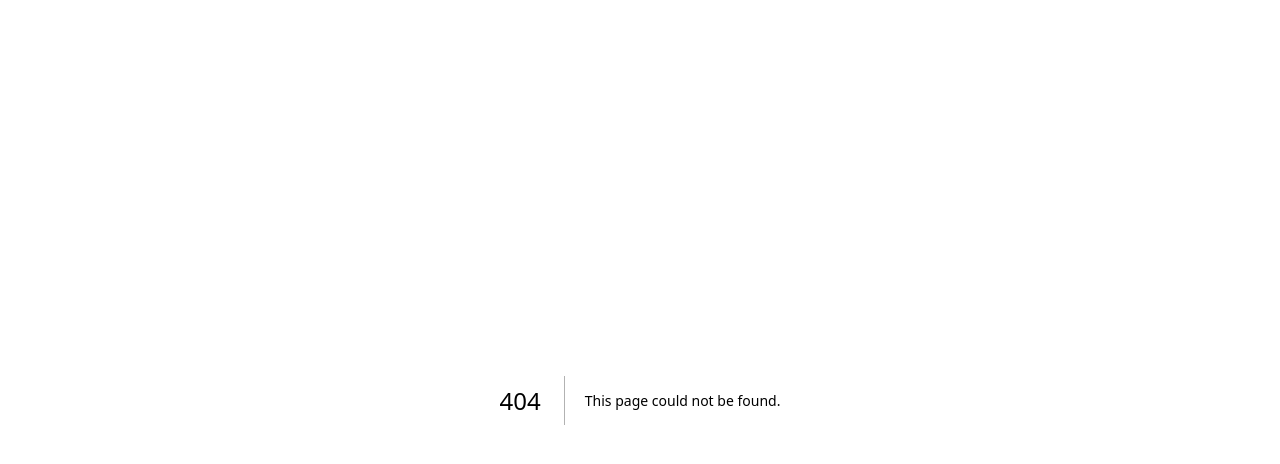
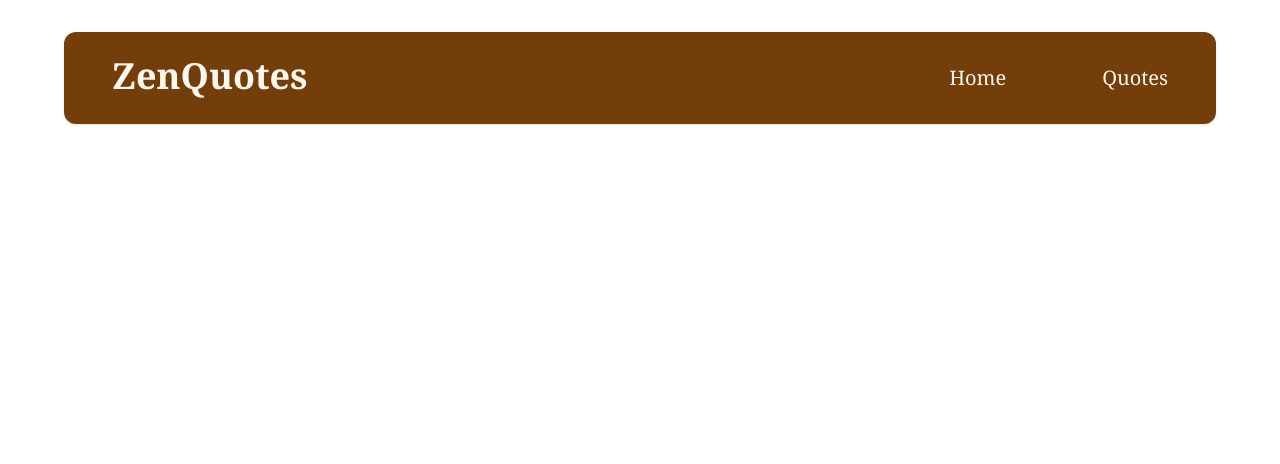
Before and after one commit to joshuafrellte/IT103---M1-Summative-Exam---Part-3, a Next.js app: page /home in a window 1280 px wide. Before the commit this address had no page. Shown: the top 464 px of the page. Built offline with nearby package versions, Linux system fonts and the light colour scheme.

Commit message:
feat: initialized landing page and routing

```diff
--- a/app/components/Navbar.tsx
+++ b/app/components/Navbar.tsx
@@ -1,15 +1,13 @@
-
+import Link from "next/link"
 
 export default function Navbar() {
 
     return (
-        <div className="font-serif w-full bg-yellow-900 text-orange-50 px-8 py-4 xl:px-12 text-center sm:flex sm:justify-between sm:items-center rounded-xl">
+        <div className="font-serif w-full bg-yellow-900 text-orange-50 px-8 py-4 xl:py-6 xl:px-12 text-center sm:flex sm:justify-between sm:items-center rounded-xl shadow">
             <h1 className="font-semibold text-4xl mb-3 sm:mb-1">ZenQuotes</h1>
-            <nav>
-                <ol className="text-lg xl:text-xl flex justify-center gap-12 xl:gap-24">
-                    <li>Home</li>
-                    <li>Quotes</li>
-                </ol>
+            <nav className="text-lg xl:text-xl flex justify-center gap-12 xl:gap-24">
+                <Link href="/home">Home</Link>
+                <Link href="/quotes">Quotes</Link>
             </nav>
         </div>
     )
--- /dev/null
+++ b/app/home/page.tsx
@@ -0,0 +1,11 @@
+
+import Navbar from "../components/Navbar"
+
+export default function LandingPage() {
+
+    return (
+        <div className="p-6 md:p-8 lg:px-16 xl:px-16 ">
+            <Navbar />
+        </div>
+    )
+}
--- a/app/page.tsx
+++ b/app/page.tsx
@@ -1,10 +1,11 @@
 import Image from "next/image";
-import QuoteBoard from "./components/QuoteBoard";
+import QuoteBoard from "./quotes/page";
+import LandingPage from "./home/page";
 
 export default function Home() {
   return (
     <div className="bg-amber-50">
-      <QuoteBoard />
+      <LandingPage />
     </div>
   );
 }
--- a/app/components/QuoteBoard.tsx
+++ b/app/quotes/page.tsx
@@ -1,8 +1,8 @@
 "use client"
 
 import { useState, useEffect } from "react"
-import QuoteCard from "./QuoteCard"
-import Navbar from "./Navbar"
+import QuoteCard from "../components/QuoteCard"
+import Navbar from "../components/Navbar"
 
 interface quote {
     q: string
```
